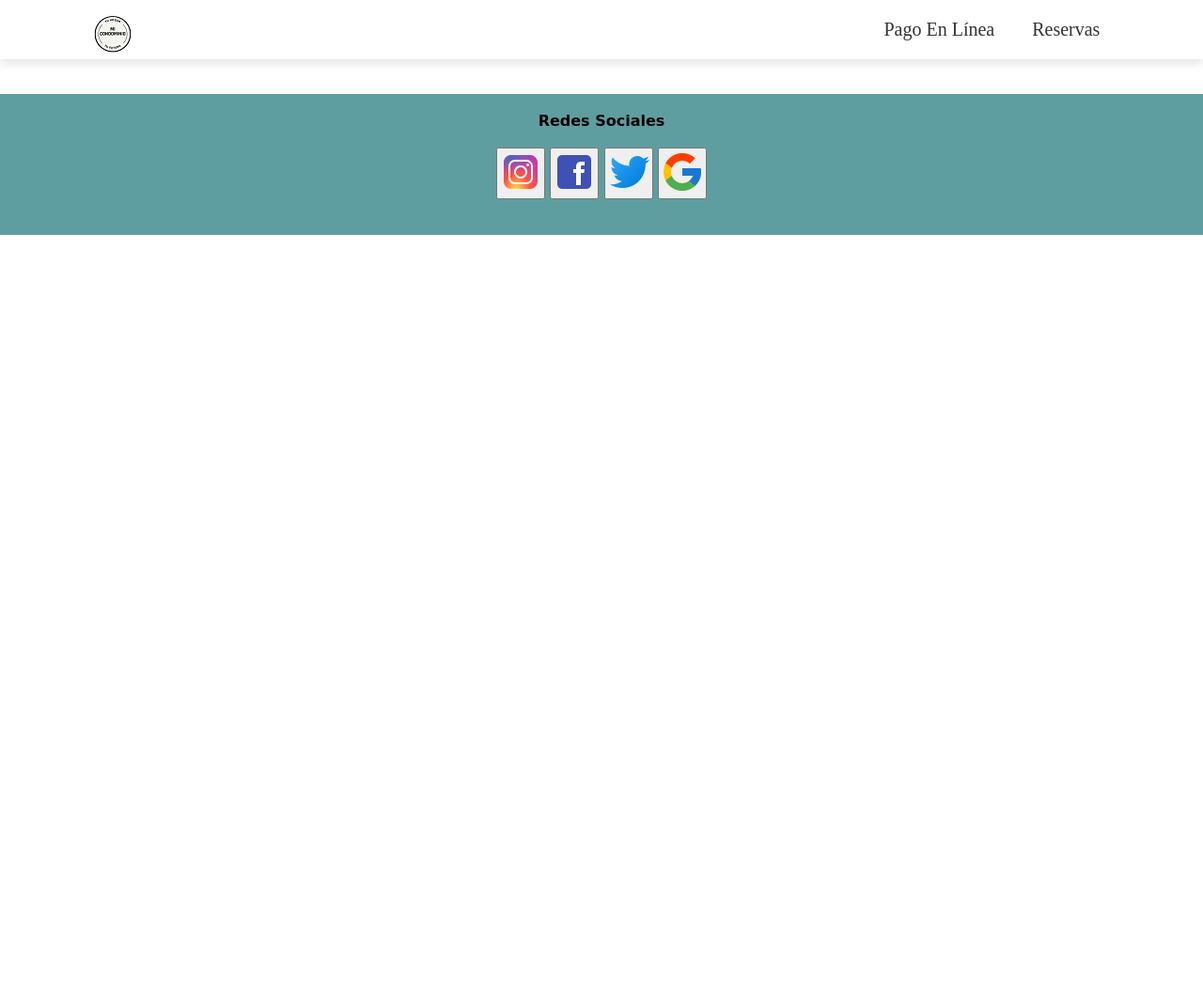
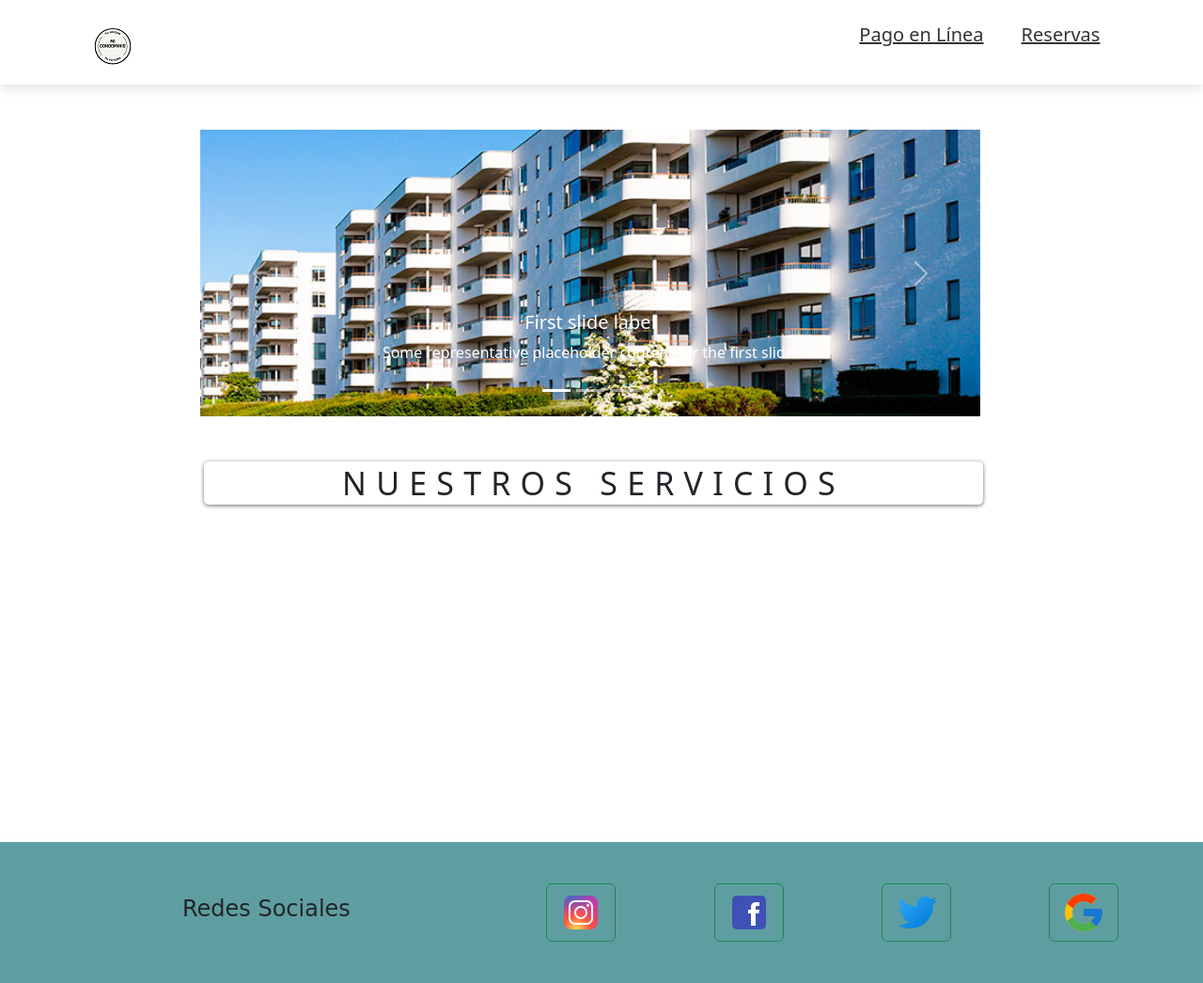
Before and after one commit to jorghito24/Condominio, a Django app: page /vistaresidente/ in a window 1280 px wide. Shown: the whole page at 94% size. Before the commit the page ends 250 px from the top, so only its background shows below. Run offline with Django 4.2, Linux system fonts and the light colour scheme; some libraries are stand-ins or nearby versions.

Commit message:
Cambios/revisar

```diff
--- a/ProyectoCondominio/core/static/css/main.css
+++ b/ProyectoCondominio/core/static/css/main.css
@@ -3,15 +3,59 @@
     margin: 0;
     text-decoration: none;
     list-style: none;
-    text-transform: capitalize;
     box-sizing: border-box;
 }
 
-header{
-    position: fixed;
+/*Carrusel*/
+.carruselimg, #container{
+    height: 305px;
+    width: 100%;
+    object-fit: cover;
+}
+
+/*Servicios*/
+#servicios{
+    height: 305px;
+    width: 98%;
+}
+
+.font{
+        font: var(--font_2);
+        color: rgb(var(--color_15));
+        letter-spacing: 0em;
+}
+
+#xda{
+    letter-spacing: 0.3em;
+        line-height: normal;
+        text-align: center;
+        font-size: 34px;
+}
+
+.xd{
+        border-color: rgba(var(--brd,var(--color_15)),var(--alpha-brd,1));
+        size: var(--brw,1px);
+        background-color: white;
+}
+
+.borde{
+    background-color: var(--container-corvid-background-color,rgba(var(--bg,var(--color_11)),var(--alpha-bg,1)));
+    border: var(--container-corvid-border-width,var(--brw,1px)) solid var(--container-corvid-border-color,rgba(var(--brd,var(--color_15)),var(--alpha-brd,1)));
+    border-radius: var(--rd,5px);
+    bottom: 0;
+    box-shadow: var(--shd,0 1px 4px rgba(0,0,0,.6));
+    left: 0;
+    position: relative;
+    right: 0;
     top: 0;
-    left: 0;
-    right: 0;
+}
+
+/*Header*/
+nav{
+    padding-left: 140px;
+    padding-right: 150px;
+    height: 90px;
+    width: 100%;
     background: #ffffff;
     box-shadow: 0 5px 10px rgba(0, 0, 0, .1);
     padding: 0px 7%;
@@ -21,30 +65,37 @@ header{
     z-index: 1000;
 }
 
+body {
+    background-repeat: no-repeat;
+    background-size: cover;
+    background-position: center center;
+    height: calc(100vh - 80px);
+}
+
 .logo {
     height: 50px;
     margin-left: 10px;
     position: center;
 }
 
-header .navbar ul li{
+nav .navbar ul li{
     position: relative;
     float: left;
 }
 
-header .navbar ul li a{
+nav .navbar ul li a{
     font-size: 20px;
     padding: 20px;
     color: #333;
     display: block;
 }
 
-header .navbar ul li a:hover{
+nav .navbar ul li a:hover{
     background: #333;
     color: #ffff;
 }
 
-header .navbar ul li ul{
+nav .navbar ul li ul{
     position: absolute;
     left: 0;
     width: 200px;
@@ -52,22 +103,22 @@ header .navbar ul li ul{
     display: none;
 }
 
-header .navbar ul li ul li{
+nav .navbar ul li ul li{
     width: 100%;
     border-top: 1px solid rgba(0, 0, 0, .1);
 }
 
-header .navbar ul li ul li ul{
+nav .navbar ul li ul li ul{
     left: 200px;
     top: 0;
 }
 
-header .navbar ul li:focus-within > ul,
-header .navbar ul li:hover > ul{
+nav .navbar ul li:focus-within > ul,
+nav .navbar ul li:hover > ul{
    display: initial;
 }
 
-header .logo{
+nav .logo{
     font-weight: bolder;
     height:  30px;
     color: #333;
@@ -77,20 +128,20 @@ header .logo{
     display: none;
 }
 
-header label{
+nav label{
     font-size: 20px;
     cursor: pointer;
     display: none;
 }
 
 @media(max-width: 991px){
-    header{
-        padding: 20px;
+    nav{
+        width: 100%;
     }
-    header label{
+    nav label{
         display: initial;
     }
-    header .navbar{
+    nav .navbar{
         position: absolute;
         top: 100%;
         left: 0;
@@ -99,17 +150,17 @@ header label{
         border-top: 1px solid rgba(0, 0, 0, .1);
         display: none;
     }
-    header .navbar ul li{
+    nav .navbar ul li{
         width: 100%;
     }
-    header .navbar ul li ul{
+    nav .navbar ul li ul{
         position: relative;
         width: 100%;
     }
-    header .navbar ul li ul li{
+    nav .navbar ul li ul li{
         background: #eee;
     }
-    header .navbar ul li ul li ul{
+    nav .navbar ul li ul li ul{
         width: 100%;
         left: 0;
     }
--- a/ProyectoCondominio/core/templates/vistaresidente.html
+++ b/ProyectoCondominio/core/templates/vistaresidente.html
@@ -5,19 +5,29 @@
     <meta charset="UTF-8">
     <meta http-equiv="X-UA-Compatible" content="IE=edge">
     <meta name="viewport" content="width=device-width, initial-scale=1.0">
-    <link rel="stylesheet" href="https://cdnjs.cloudflare.com/ajax/libs/font-awesome/6.3.0/css/all.min.css" integrity="sha512-SzlrxWUlpfuzQ+pcUCosxcglQRNAq/DZjVsC0lE40xsADsfeQoEypE+enwcOiGjk/bSuGGKHEyjSoQ1zVisanQ==" crossorigin="anonymous" referrerpolicy="no-referrer"/>
+
+    <link rel="stylesheet" href="https://cdnjs.cloudflare.com/ajax/libs/font-awesome/6.3.0/css/all.min.css"
+        integrity="sha512-SzlrxWUlpfuzQ+pcUCosxcglQRNAq/DZjVsC0lE40xsADsfeQoEypE+enwcOiGjk/bSuGGKHEyjSoQ1zVisanQ=="
+        crossorigin="anonymous" referrerpolicy="no-referrer" />
+    <link href="https://cdn.jsdelivr.net/npm/bootstrap@5.3.0-alpha3/dist/css/bootstrap.min.css" rel="stylesheet"
+        integrity="sha384-KK94CHFLLe+nY2dmCWGMq91rCGa5gtU4mk92HdvYe+M/SXH301p5ILy+dN9+nJOZ" crossorigin="anonymous">
+
     <link rel="stylesheet" href="{% static '../static/css/main.css' %}">
+    <script src="https://kit.fontawesome.com/e973458850.js" crossorigin="anonymous"></script>
     <title>Mi Condominio</title>
 </head>
 <body>
 
-    <header>
+    <nav>
+
         <a href="{% url 'vistaresidente' %}" class="logo">
             <img src="{%static '../static/img/otrologo.png'%}" alt="">
         </a>
 
         <input type="checkbox" id="menu-bar">
-        <label for="menu-bar"><i class="fa-solid fa-bars"></i></label>
+        <label for="menu-bar">
+            <i class="fa-solid fa-bars"></i>
+        </label>
         <na class="navbar">
             <ul>
                 <li><a href="#">Pago en Línea</a>
@@ -32,7 +42,64 @@
                 </li>
             </ul>
         </na>
-    </header>
+    </nav>
+
+    <br><br>
+
+    <div class="row justify-content-center" id="container">
+        <div class="col-8">
+            <div id="carouselExampleIndicators" class="carousel slide">
+                <div class="carousel-indicators">
+                  <button type="button" data-bs-target="#carouselExampleIndicators" data-bs-slide-to="0" class="active" aria-current="true" aria-label="Slide 1"></button>
+                  <button type="button" data-bs-target="#carouselExampleIndicators" data-bs-slide-to="1" aria-label="Slide 2"></button>
+                  <button type="button" data-bs-target="#carouselExampleIndicators" data-bs-slide-to="2" aria-label="Slide 3"></button>
+                </div>
+                <div class="carousel-inner">
+                  <div class="carousel-item active">
+                    <img src="{%static '../static/img/carrusel/carrusel1.jpeg'%}" class="carruselimg" alt="...">
+                    <div class="carousel-caption d-none d-md-block">
+                        <h5>First slide label</h5>
+                        <p>Some representative placeholder content for the first slide.</p>
+                      </div>
+                  </div>
+                  <div class="carousel-item">
+                    <img src="{%static '../static/img/carrusel/carrusel2.jpeg'%}" class="carruselimg" alt="...">
+                  </div>
+                  <div class="carousel-item">
+                    <img src="{%static '../static/img/carrusel/carrusel3.jpeg'%}" class="carruselimg" alt="...">
+                    <div class="carousel-caption d-none d-md-block">
+                        <h5>First slide label</h5>
+                        <p>Some representative placeholder content for the first slide.</p>
+                      </div>
+                  </div>
+                </div>
+                <button class="carousel-control-prev" type="button" data-bs-target="#carouselExampleIndicators" data-bs-slide="prev">
+                  <span class="carousel-control-prev-icon" aria-hidden="true"></span>
+                  <span class="visually-hidden">Previous</span>
+                </button>
+                <button class="carousel-control-next" type="button" data-bs-target="#carouselExampleIndicators" data-bs-slide="next">
+                  <span class="carousel-control-next-icon" aria-hidden="true"></span>
+                  <span class="visually-hidden">Next</span>
+                </button>
+              </div>
+
+        </div>
+    </div>
+
+    <br><br>
+
+    <div class="row justify-content-center">
+        <div class="col-8">
+            <div id="servicios" class="xd">
+                <div class="borde">
+                    <h2 class="font" id="xda">
+                        <span>NUESTROS SERVICIOS</span>
+                    </h2>
+                </div>
+            </div>
+        </div>
+    </div>
+
     <footer>
         <nav id="RedesSociales">
             <br>
@@ -47,4 +114,5 @@
     </footer>
 
 </body>
+<script src="https://cdn.jsdelivr.net/npm/bootstrap@5.3.0-alpha3/dist/js/bootstrap.bundle.min.js" integrity="sha384-ENjdO4Dr2bkBIFxQpeoTz1HIcje39Wm4jDKdf19U8gI4ddQ3GYNS7NTKfAdVQSZe" crossorigin="anonymous"></script>
 </html>
```
Also changed, not shown: ProyectoCondominio/core/static/css/estilos.css (+4 -4 lines), ProyectoCondominio/core/templates/index.html (+16 -50 lines).
